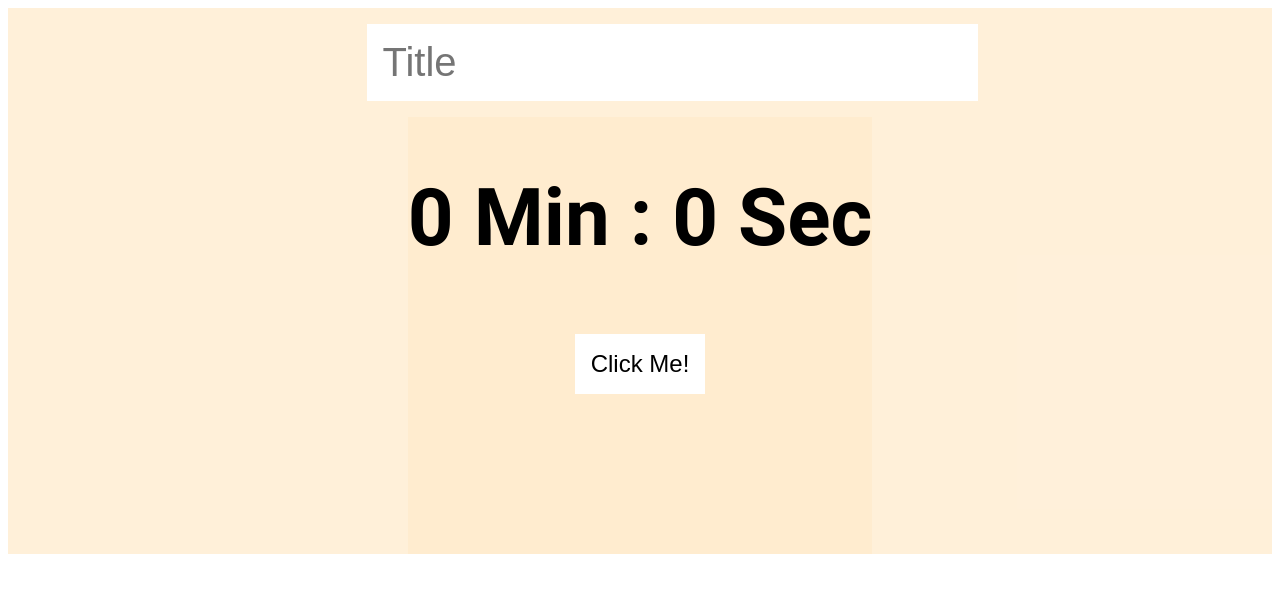
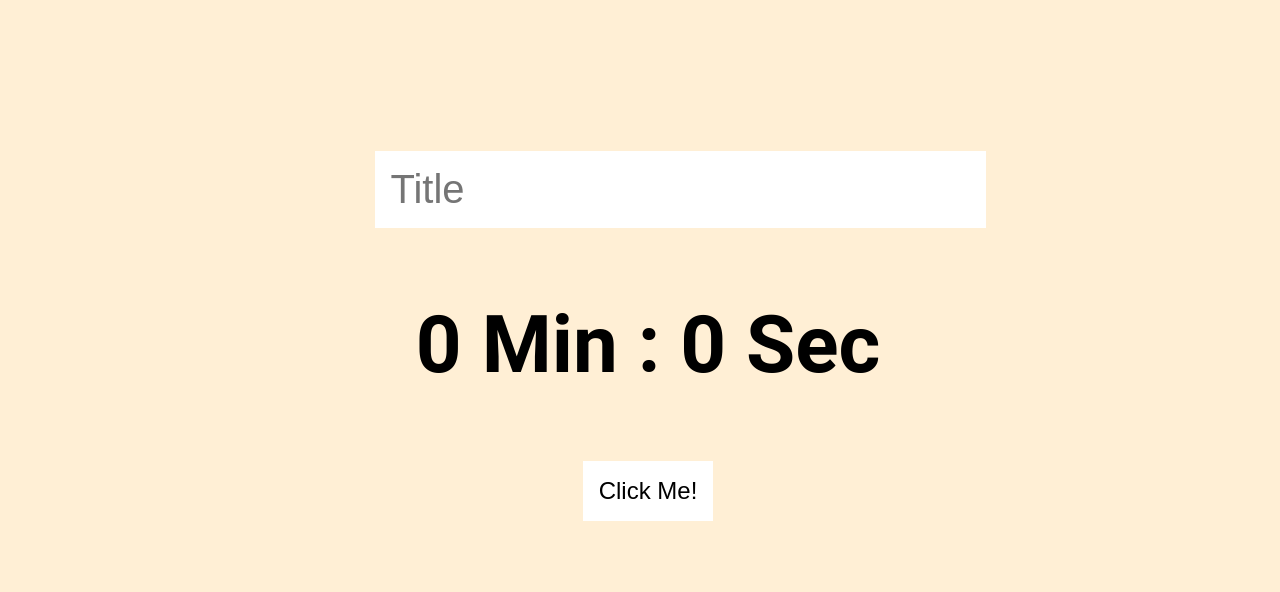
Before and after one commit to BepBop/React-Stopwatch, a React (Vite) app: page / in a window 1280 px wide. Shown: the top 592 px of the page. Built offline with nearby package versions, Linux system fonts and the light colour scheme.

Commit message:
upgraded to react-18

```diff
--- a/package.json
+++ b/package.json
@@ -4,7 +4,7 @@
   "description": "",
   "main": "src/index.js",
   "scripts": {
-    "test": "echo \"Error: no test specified\" && exit 1"
+   "run": "parcel src/index.html"
   },
   "repository": {
     "type": "git",
--- a/src/Watch.js
+++ b/src/Watch.js
@@ -12,15 +12,14 @@ export function Watch() {
 		setHand(Hand + 1);
 	}
 
-	function call() {
-		setTimeout(() => {
-			setSec(Sec + 1);
-		}, 1000);
-	}
-
 	useEffect(() => {
 		if (Flag) {
-			call();
+			const time = setTimeout(() => {
+				setSec(Sec + 1);
+			}, 1000);
+			return () => {
+				clearTimeout(time);
+			};
 		}
 	});
 
--- a/src/style.module.css
+++ b/src/style.module.css
@@ -1,9 +1,16 @@
+body{
+    width: 100vw;
+    height: 100vh;
+    background: papayawhip;
+    display: flex;
+    flex-direction: column;
+    justify-content: center;
+}
+
 .flex {
     display: flex;
     flex-direction: column;
     align-items: center;
-    background: rgba(255, 235, 205, 0.75);
-
     font-family: "Roboto", sans-serif;
     font-size: 2.5rem;
 }
```
